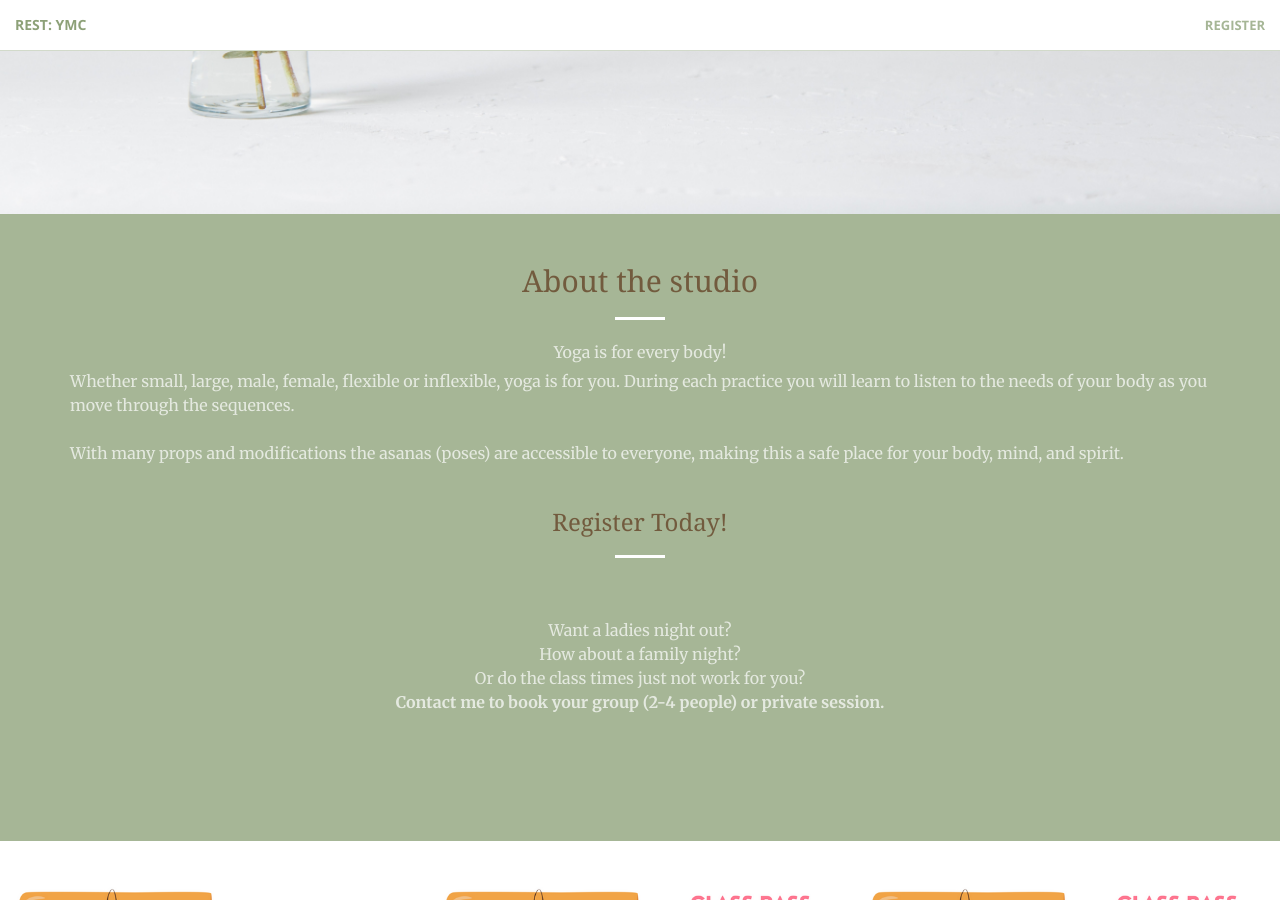
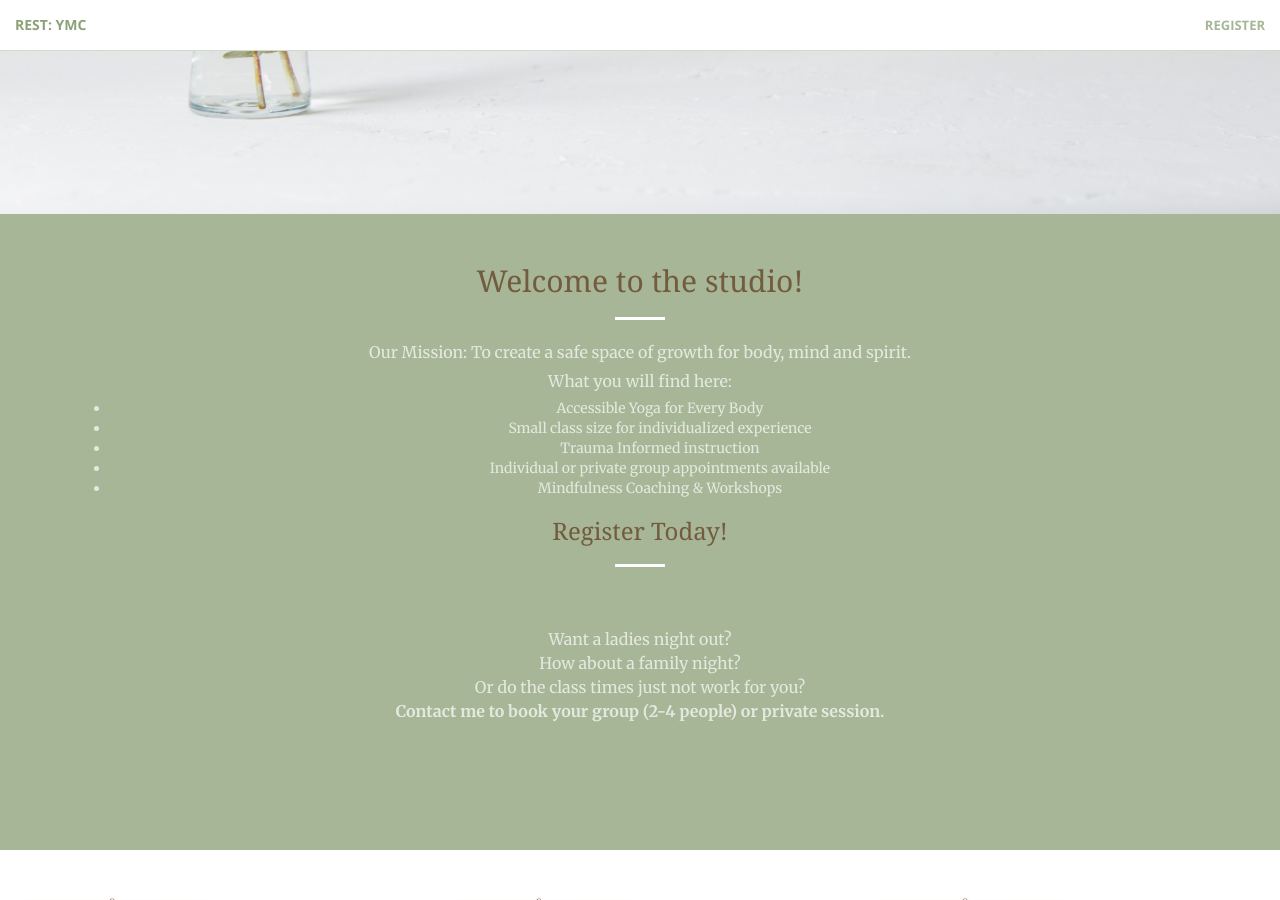
Before and after one commit to hathawayj/restymc.com, a Jekyll site: the page built from index.html, in a window 1280 px wide and 900 px high, scrolled down 686 px. Built offline with Jekyll 4.4.1, drawn with Linux system fonts in a browser that asks for light colours.

Commit message:
update about

```diff
--- a/_includes/aside.html
+++ b/_includes/aside.html
@@ -1,8 +1,16 @@
   <aside class="bg-dark">
       <div class="container text-center">
-            <h2 class="section-heading">About the studio</h2>
+            <h2 class="section-heading">Welcome to the studio!</h2>
             <hr class="light">
-            <p class="text-faded">Yoga is for every body!</br></p> <p class="text-faded"; align="left"> Whether small, large, male, female, flexible or inflexible, yoga is for you. During each practice you will learn to listen to the needs of your body as you move through the sequences.</br></br> With many props and modifications the asanas (poses) are accessible to everyone, making this a safe place for your body, mind, and spirit.</br></br></p>
+            <p class="text-faded">Our Mission: To create a safe space of growth for body, mind and spirit.</p>
+            <p class="text-faded">What you will find here:</p>
+            <ul class="text-faded">
+                <li>Accessible Yoga for Every Body</li>
+                <li>Small class size for individualized experience</li>
+                <li>Trauma Informed instruction</li>
+                <li>Individual or private group appointments available</li>
+                <li>Mindfulness Coaching & Workshops</li>
+            </ul>
           <div class="call-to-action">
               <h3>Register Today!</h3>
               <div id="ribbon-schedule"></div>
```
